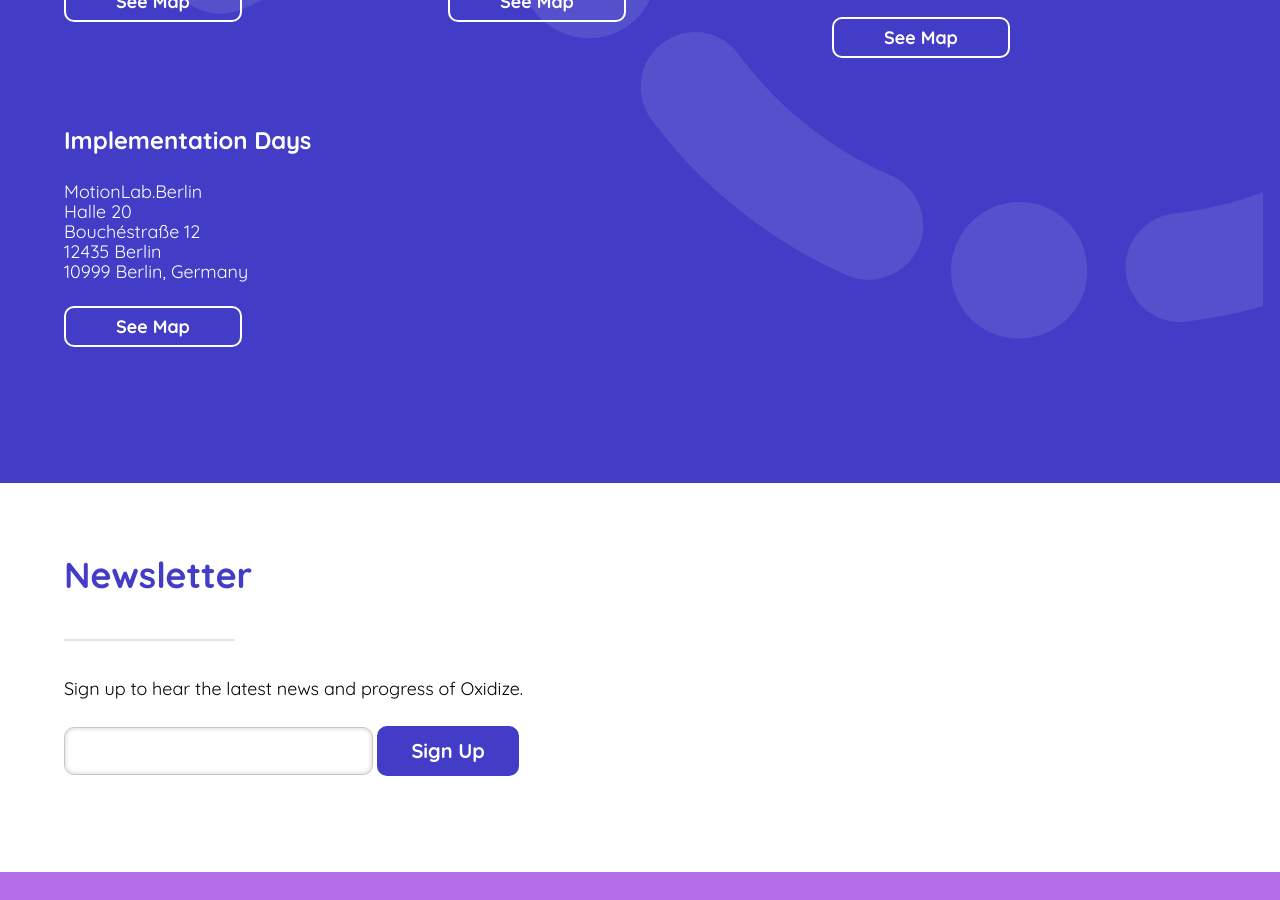
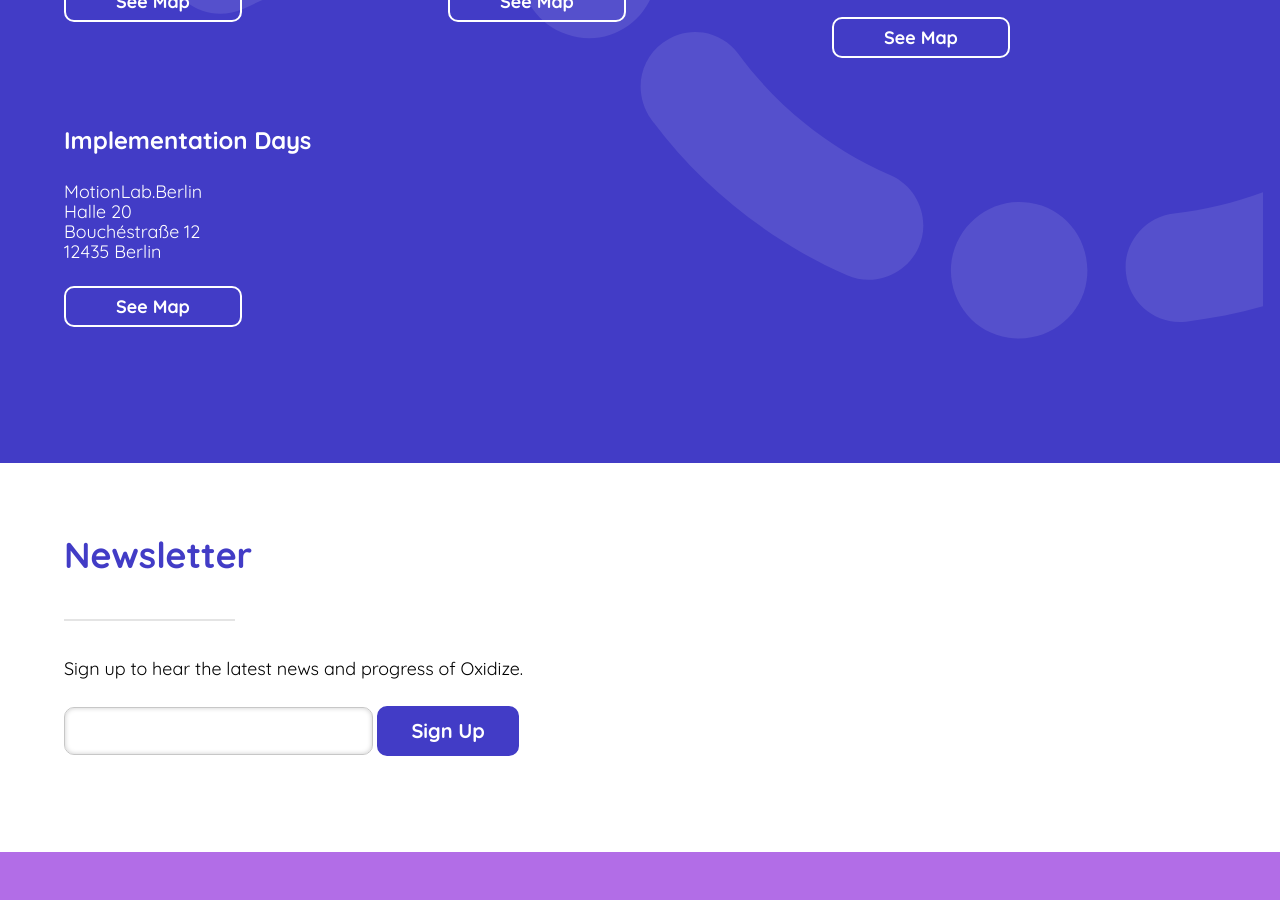
Before and after one commit to ferrous-systems/2019.oxidizeconf.com, a Jekyll site: the page built from _pages/index.md, in a window 1280 px wide and 900 px high, scrolled down 3180 px. Built offline with Jekyll 4.4.1, drawn with Linux system fonts in a browser that asks for light colours; a script that is not in the unit is left out.

Commit message:
Fix location

```diff
--- a/_data/venue.yml
+++ b/_data/venue.yml
@@ -28,7 +28,7 @@
 - title: Implementation Days
   date: 29 April
   description: Impl. Days are a two day event for Embedded Rust contributors to collaborate in an active programming session. They are open to any attendees with a valid Conference or Workshop ticket.
-  location: MotionLab.Berlin<br>Halle 20<br> Bouchéstraße 12<br>12435 Berlin<br>10999 Berlin, Germany
+  location: MotionLab.Berlin<br>Halle 20<br> Bouchéstraße 12<br>12435 Berlin
   ticket: null
   map: https://goo.gl/maps/C5tLepbzuXTeeWTk7
   link: ""
```
